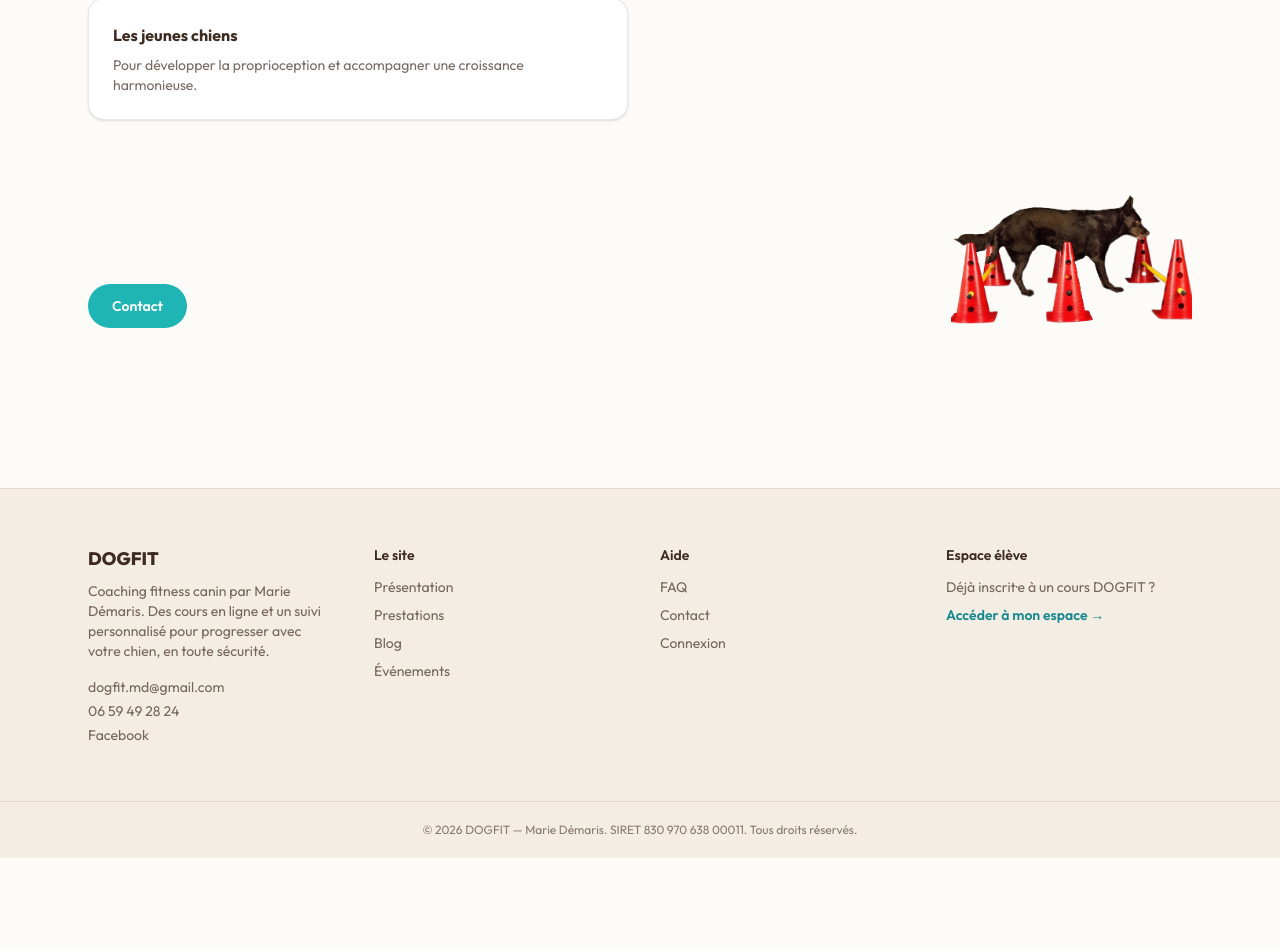
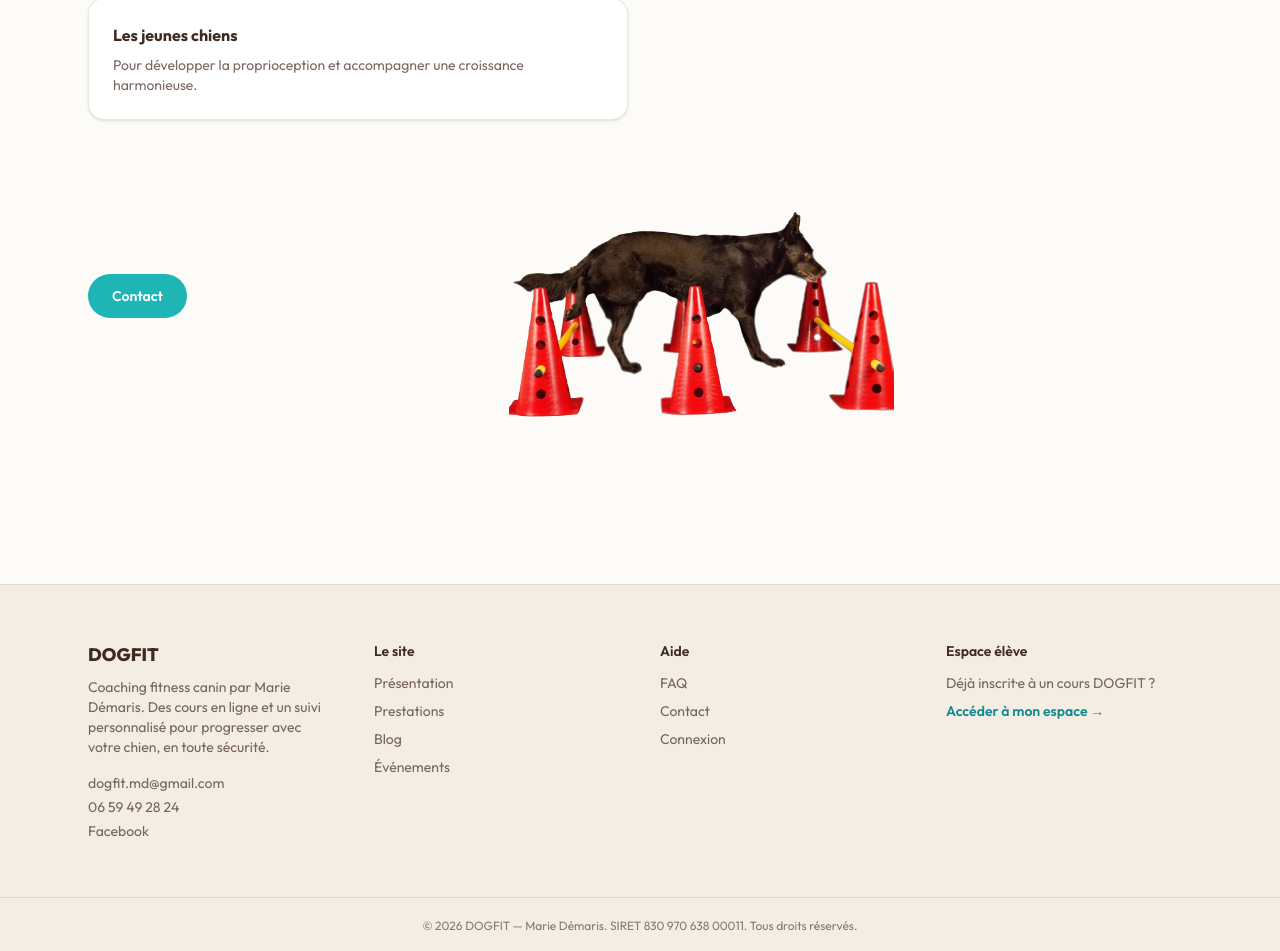
Before and after one commit to caro-commits/dogfit, a Next.js app: page /fitness-canin in a window 1280 px wide. Shown: the part 1587-2538 px from the top of the page. Before the commit the page ends 2445 px from the top, so only its background shows below. Built offline with nearby package versions, Linux system fonts and the light colour scheme.

Commit message:
Enlarge and center the red-cones photo in its empty space

```diff
--- a/app/(public)/fitness-canin/page.tsx
+++ b/app/(public)/fitness-canin/page.tsx
@@ -145,15 +145,17 @@ export default function FitnessCaninPage() {
         ))}
       </div>
 
-      <div className="mt-12 flex flex-wrap items-end justify-between gap-6">
+      <div className="mt-12 flex flex-wrap items-center justify-between gap-6">
         <LinkButton href="/contact">Contact</LinkButton>
+        <div className="flex flex-1 justify-center">
           <Image
             src="/fitness-canin/chien-cones-agility.png"
             alt="Chien slalomant entre des plots d'agility"
             width={600}
             height={400}
-          className="h-32 w-auto object-contain sm:h-40"
+            className="h-56 w-auto object-contain sm:h-64"
           />
+        </div>
       </div>
     </Container>
   );
```
Lines whose indentation alone changed are shown as unchanged.
